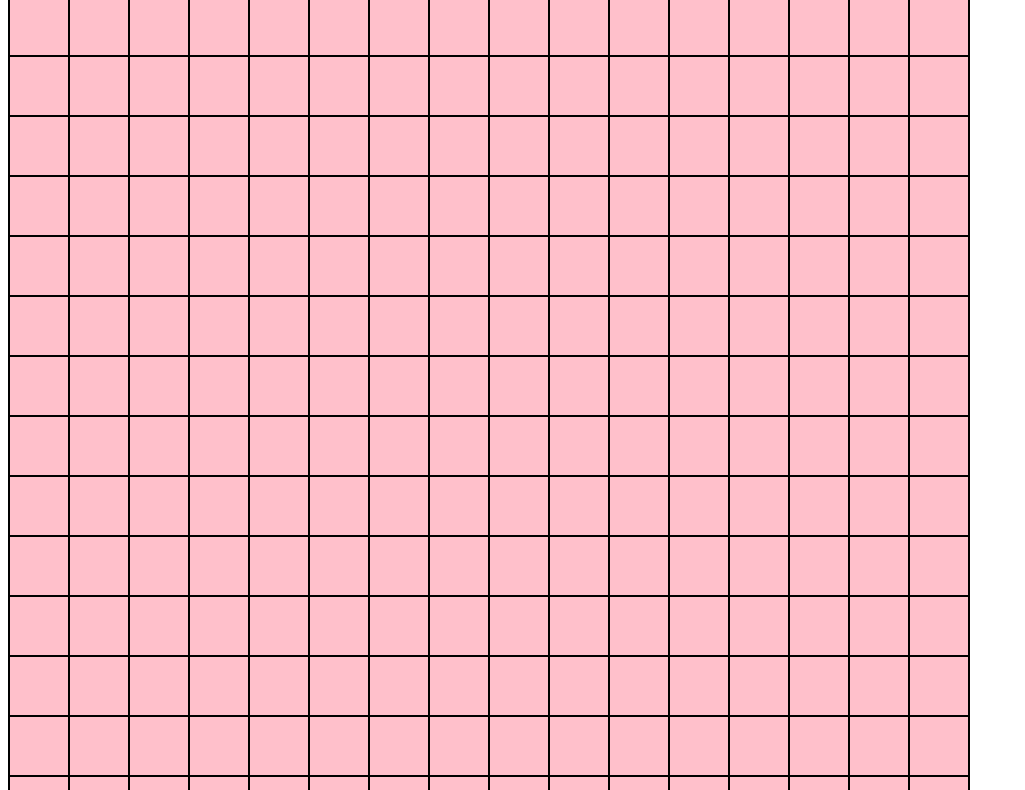
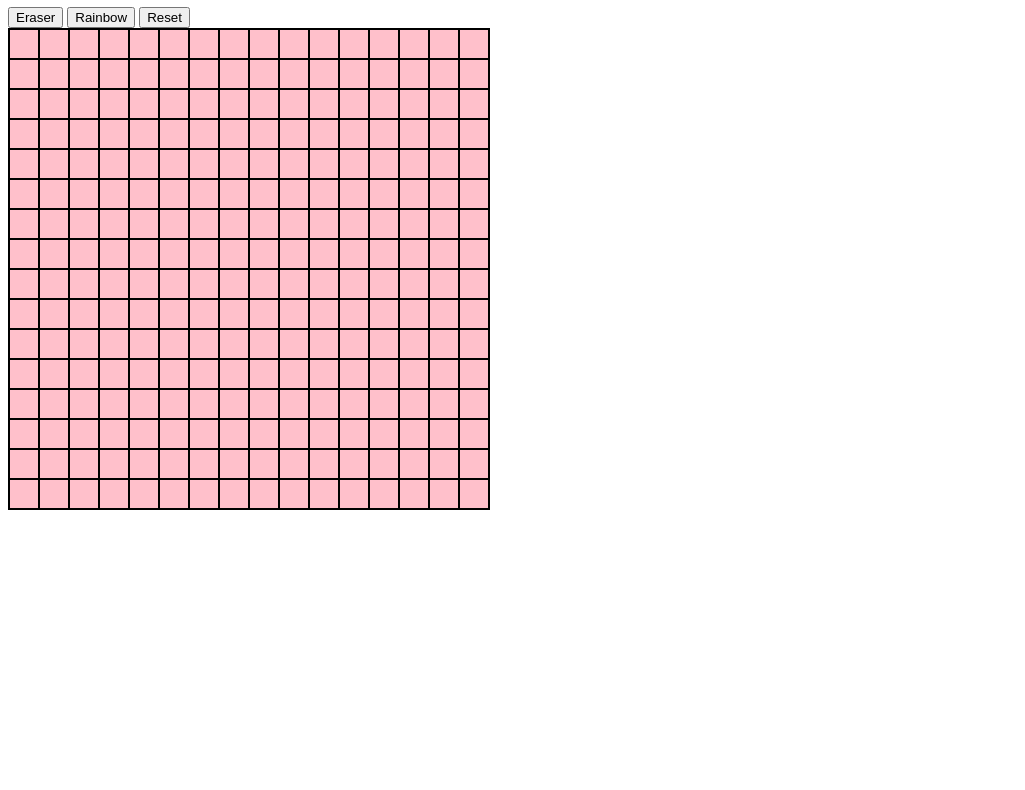
Before and after one commit to andrewlutton/odin-etch-a-sketch, a plain HTML site: page index.html in a window 1280 px wide. Shown: the part 73-863 px from the top of the page, without its empty margins (0-1025 px from the left). After the commit the page ends 800 px from the top, so only its background shows below. Drawn offline with Linux system fonts and the light colour scheme.

Commit message:
Add reset button functionality

```diff
--- a/index.html
+++ b/index.html
@@ -8,9 +8,16 @@
     <link rel="stylesheet" href="./css/style.css">
 </head>
 <body>
-    <div class="container">
-        <div class="controls-container"></div>
-        <div class="grid-container"></div>
+    <div class="title">
+        <h1>Etch-A-Sketch</h1>
+    </div>
+    <div class="container game-container">
+        <div class="container controls-container">
+            <button class="btn eraser">Eraser</button>
+            <button class="btn rainbow">Rainbow</button>
+            <button class="btn reset">Reset</button>
+        </div>
+        <div class="container grid-container"></div>
     </div>
     <script src="./js/script.js" defer></script>
 </body>
--- a/js/script.js
+++ b/js/script.js
@@ -1,7 +1,8 @@
 const grid = document.querySelector(".grid-container");
-const gridTotalSize = 960; //total grid size, square, px
+const GRID_TOTAL_SIZE = 480; //total grid size, square, px
+const DEFAULT_BACKGROUND_COLOR = "pink";
 
-grid.setAttribute("style",`height: ${gridTotalSize}px; width: ${gridTotalSize}px; background-color: pink`);
+grid.setAttribute("style", `height: ${GRID_TOTAL_SIZE}px; width: ${GRID_TOTAL_SIZE}px; background-color: ${DEFAULT_BACKGROUND_COLOR}`);
 
 const cells = gridBuilder(16);
 cells.forEach((cell) => {
@@ -10,22 +11,27 @@ cells.forEach((cell) => {
     });
 });
 
+const resetBtn = document.querySelector(".reset")
+resetBtn.addEventListener("click", resetGrid);
+
 function gridBuilder(size) {
-    const cellHeight = gridTotalSize / size;
-    const cellWidth = gridTotalSize / size;
 
     for (i = 0; i < size; i++) {
         const row = document.createElement("div");
         row.classList.add("row");
-        // row.style.height = `${cellHeight}px`;
         grid.appendChild(row);
         for (j = 0; j < size; j++) {
             const cell = document.createElement("div");
             cell.classList.add("cell");
-            // cell.style.width = `${cellWidth}px`;
             row.appendChild(cell);
         }
     }
     const cells = document.querySelectorAll(".cell");
     return cells;
 }
+
+function resetGrid() {
+    cells.forEach((cell) => {
+        cell.setAttribute("style", `background-color: ${DEFAULT_BACKGROUND_COLOR}`)
+    });
+}
```
Also changed, not shown: css/style.css (+9 -0 lines).
